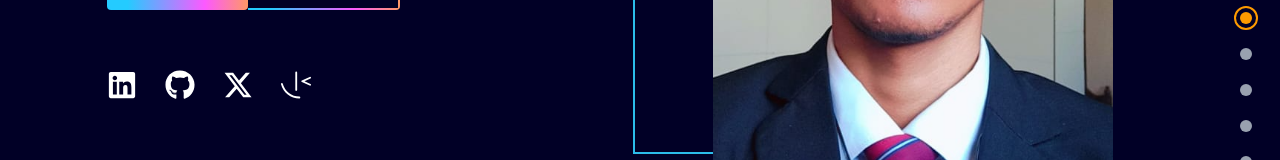
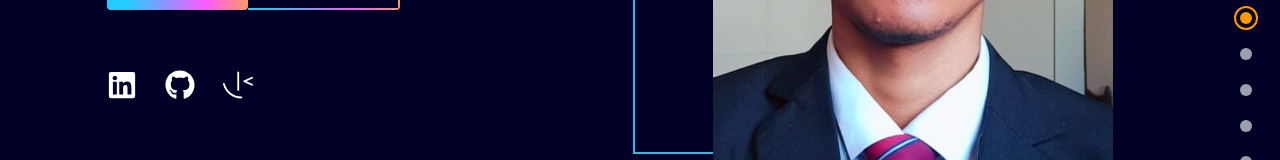
Before and after one commit to devansh373/final-portfolio, a React (Vite) app: page / in a window 1280 px wide. Shown: the part 468-628 px from the top of the page. Built offline with nearby package versions, Linux system fonts and the light colour scheme.

Commit message:
removed x social link

```diff
--- a/src/components/SocialMediaIcons.jsx
+++ b/src/components/SocialMediaIcons.jsx
@@ -24,16 +24,7 @@ const SocialMediaIcons = () => {
         <FaGithub/>
         {/* <img alt="twitter-link" src="../assets/twitter.png" /> */}
       </a>
-      <a
-        className="text-white hover:text-amber-600 transition duration-500 text-3xl"
-        href=""
-        // href="https://www.facebook.com"
-        target="_blank"
-        rel="noreferrer"
-      >
-        <FaXTwitter/>
-        {/* <img alt="facebook-link" src="../assets/facebook.png" /> */}
-      </a>
+
       <a
         className="text-white hover:text-amber-600 transition duration-500 text-3xl"
         href="https://www.frontendmentor.io/profile/devansh373"
```
